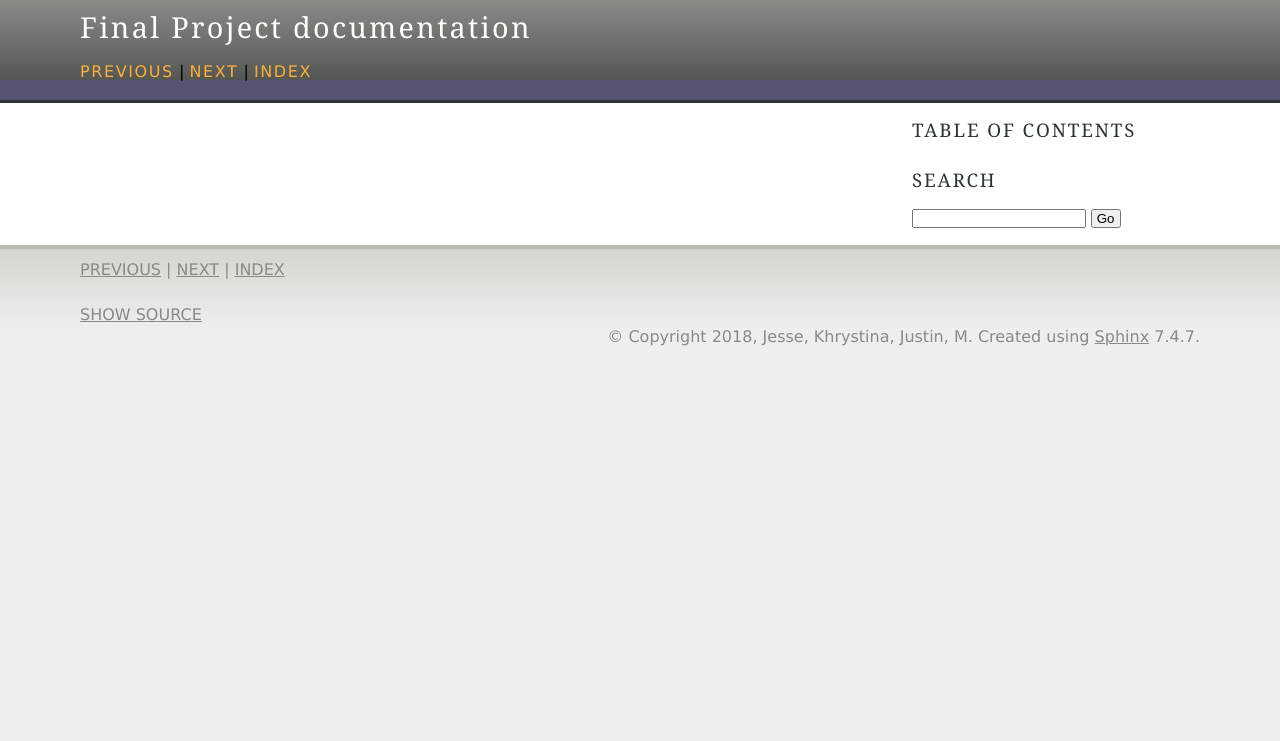
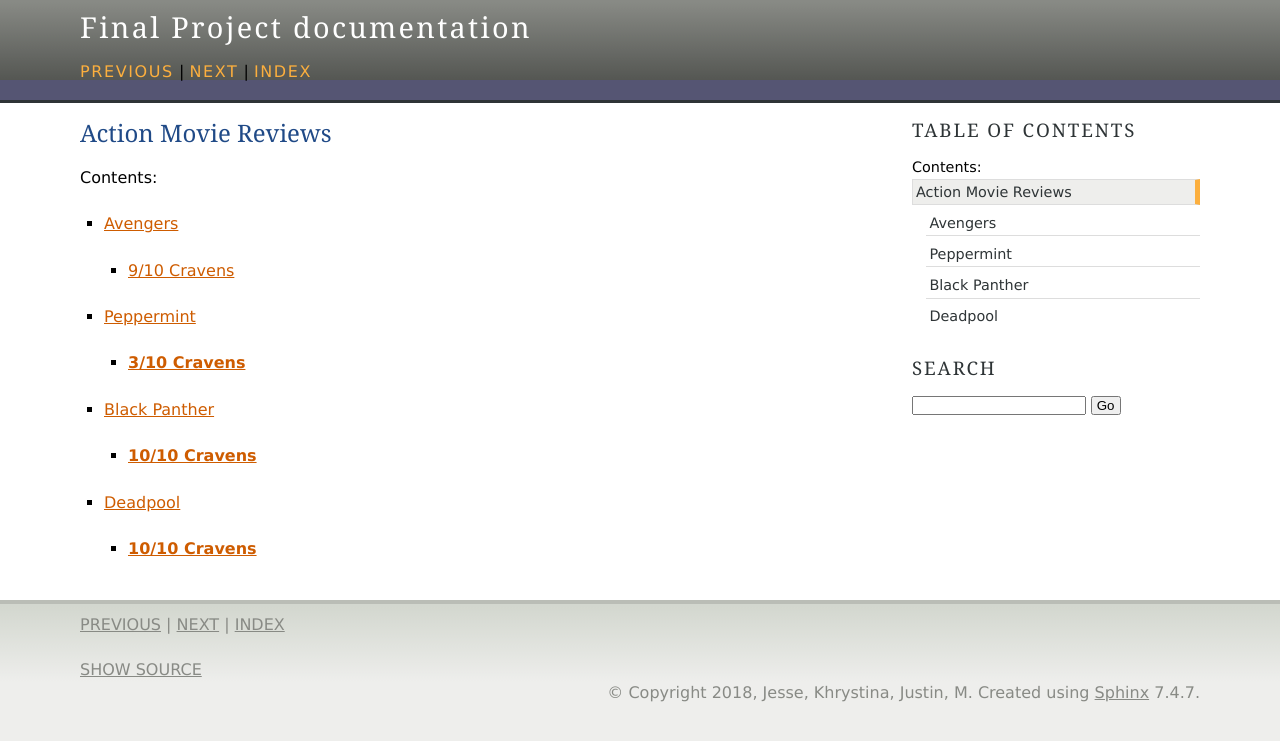
Before and after one commit to J-Luang/final_project, a Sphinx documentation site: the page built from source/genres/action/index.rst, in a window 1280 px wide. Shown: the top 741 px of the page. Built offline with Sphinx 7.4.7, drawn with Linux system fonts in a browser that asks for light colours; pages that are not in the unit, such as notebooks, are missing from menus.

Commit message:
Review Pages added

```diff
--- /dev/null
+++ b/source/genres/action/avengers/avengers.rst
@@ -0,0 +1,5 @@
+Avengers
+=========================
+
+9/10 Cravens
+~~~~~~~~~~~~~~~~
--- a/source/genres/action/index.rst
+++ b/source/genres/action/index.rst
@@ -1,8 +1,11 @@
+Action Movie Reviews
+====================
+
 .. toctree::
    :maxdepth: 2
    :caption: Contents:
 
-   movie1/movie1
-   movie2/movie1
-   movie3/movie1
-   movie4/movie1
+   avengers/avengers
+   peppermint/peppermint
+   black_panther/black_panther
+   deadpool/deadpool
```
Also changed, not shown: source/genres/action/black_panther/black_panther.rst (added, +9 -0 lines), source/genres/action/deadpool/deadpool.rst (added, +18 -0 lines), source/genres/action/peppermint/peppermint.rst (added, +14 -0 lines), source/genres/action/movie1/movie1.rst (deleted), source/genres/action/movie2/movie1.rst (deleted), source/genres/action/movie3/movie1.rst (deleted), source/genres/action/movie4/movie1.rst (deleted).
